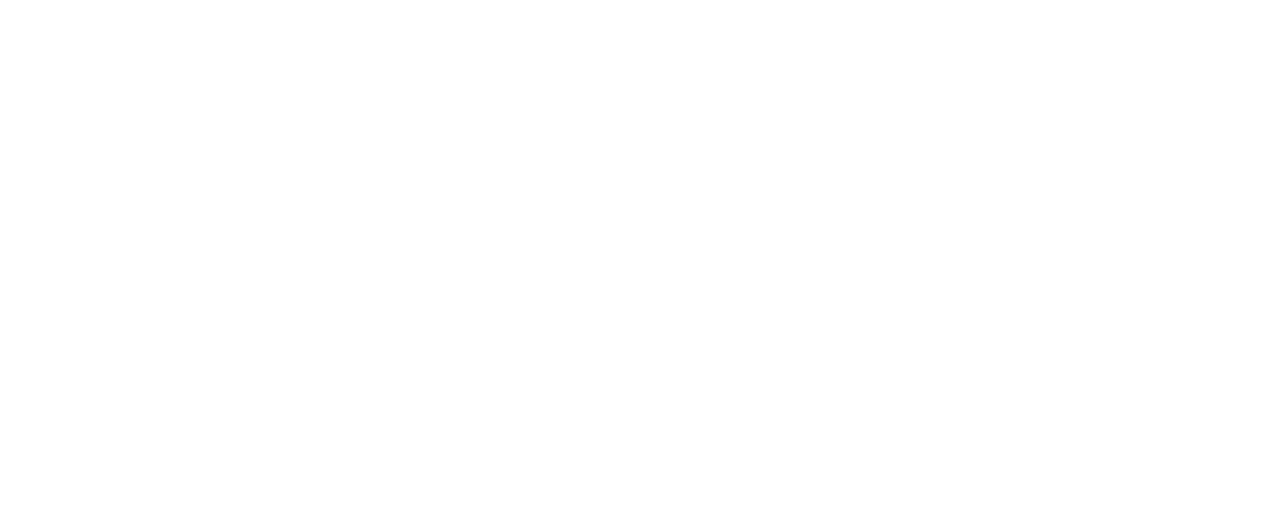
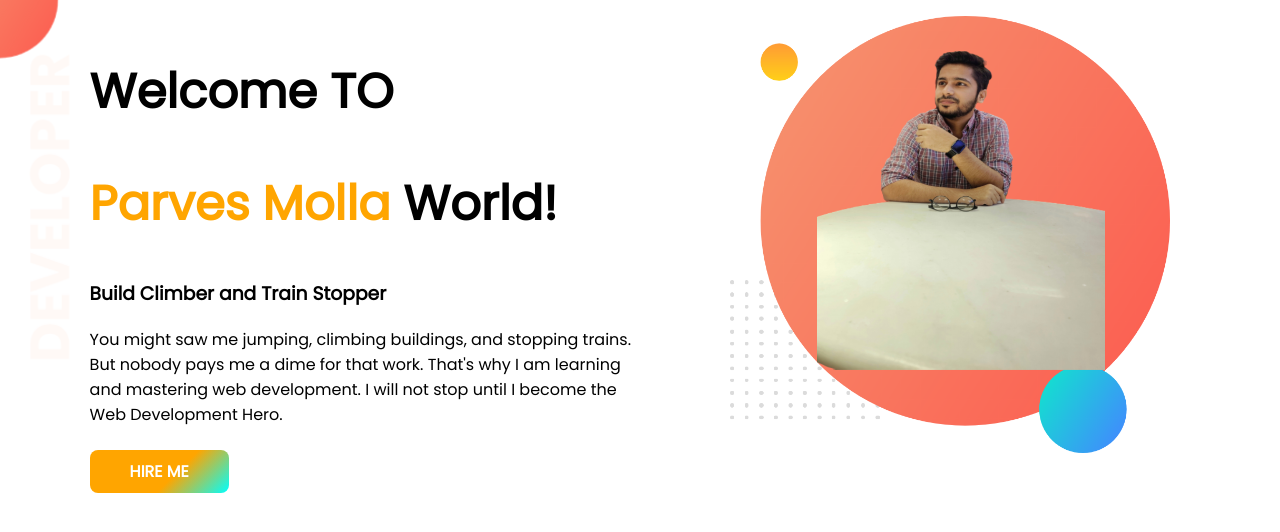
Before and after one commit to parvesmolla1/developer-portfolio, a plain HTML site: page index.html in a window 1280 px wide. Drawn offline with Linux system fonts and the light colour scheme.

Commit message:
portfolio homepage

```diff
--- a/index.html
+++ b/index.html
@@ -1,13 +1,37 @@
 <!DOCTYPE html>
 <html lang="en">
+
 <head>
     <meta charset="UTF-8">
     <meta http-equiv="X-UA-Compatible" content="IE=edge">
     <meta name="viewport" content="width=device-width, initial-scale=1.0">
     <title>Parves Portfolio</title>
+    <link rel="preconnect" href="https://fonts.googleapis.com">
+    <link rel="preconnect" href="https://fonts.gstatic.com" crossorigin>
+    <link href="https://fonts.googleapis.com/css2?family=Poppins&display=swap" rel="stylesheet">
     <link rel="stylesheet" href="style.css">
 </head>
+
 <body>
+    <section class="top-banner">
+        <div class="half-width">
+            <h1>Welcome TO</h1>
+            <h1><span class="orange-color"> Parves Molla</span> World!</h1>
+            <h3>Build Climber and Train Stopper</h3>
+            <p>You might saw me jumping, climbing buildings, and stopping trains. But nobody pays me a dime for that
+                work.
+                That's why I am learning and mastering web development. I will not stop until I become the Web
+                Development
+                Hero.
+            </p>
+            <a class="link-button" href="https://www.linkedin.com/in/parves-molla-a00870206/" target="_blank">HIRE
+                ME</a>
+        </div>
+        <div class="half-width">
+            <img src="images/remove bg.png" alt="">
+        </div>
 
+    </section>
 </body>
+
 </html>
--- a/style.css
+++ b/style.css
@@ -0,0 +1,37 @@
+body{
+    font-family: 'Poppins', sans-serif;
+    margin: 0;
+}
+h1{
+    font-size: 3rem;
+}
+.orange-color{
+    color: orange;
+}
+section{
+    display: flex;
+
+}
+.top-banner{
+    background: url(images/top-banner.png);
+    background-repeat: no-repeat;
+}
+.half-width{
+    width: 50%;
+    padding-left: 7%;
+    margin-top: 1rem;
+}
+.half-width img{
+    width: 80%;
+}
+section p{
+    margin-bottom: 2rem;
+}
+.link-button{
+    text-decoration: none;
+    background: linear-gradient(135deg, orange 60%, cyan);
+    padding: 10px 40px;
+    color: white;
+    font-weight: 600;
+    border-radius: .5rem;
+}
```
Also changed, not shown: images/dream-bg.png (added), images/exp-bg.png (added), images/jhankar.png (added), images/jhankar2.png (added), images/my-bg.png (added), images/my-bg2.png (added), images/remove bg.png (added), images/restaurant-removebg-preview.png (added), images/top-banner.png (added), 9 other files.
